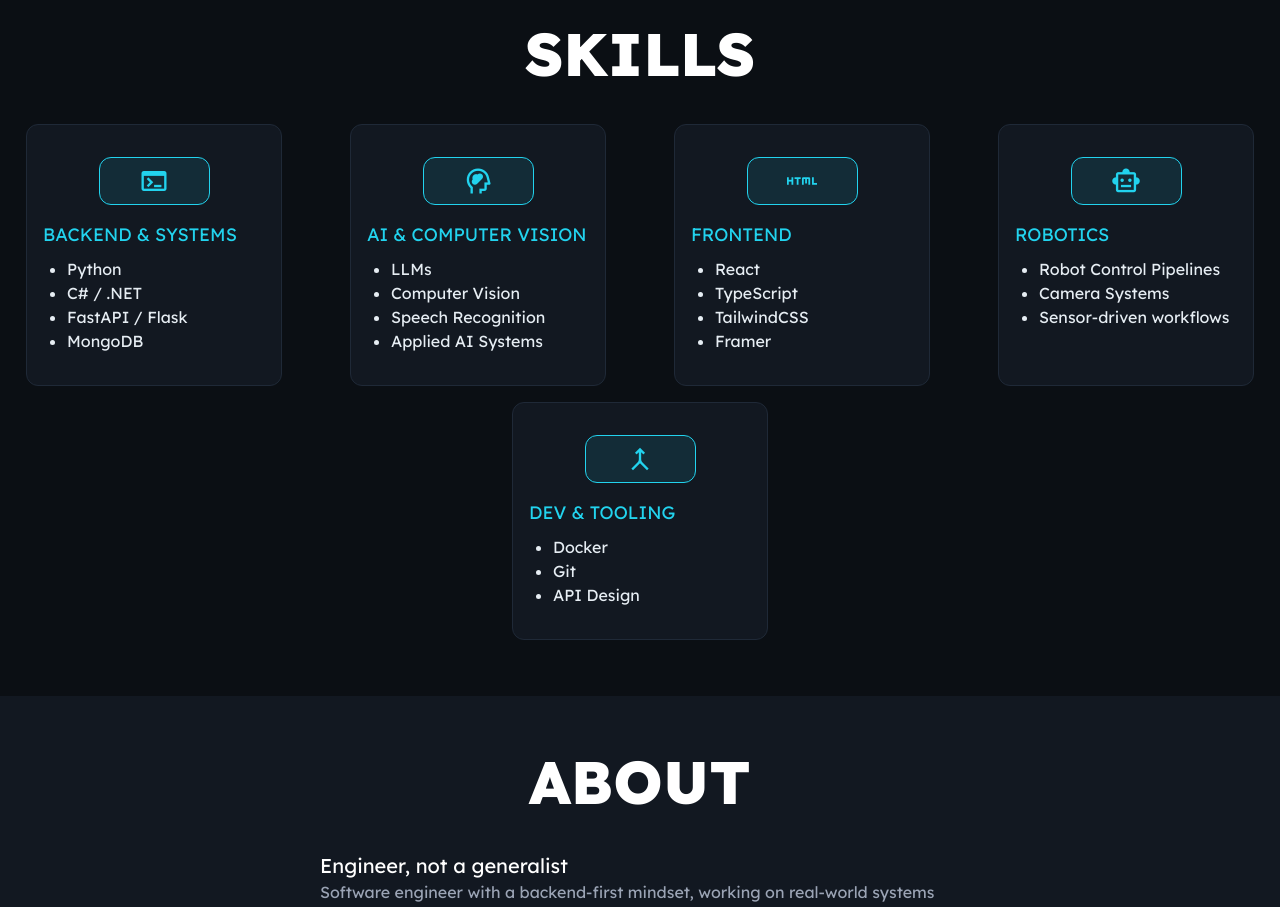
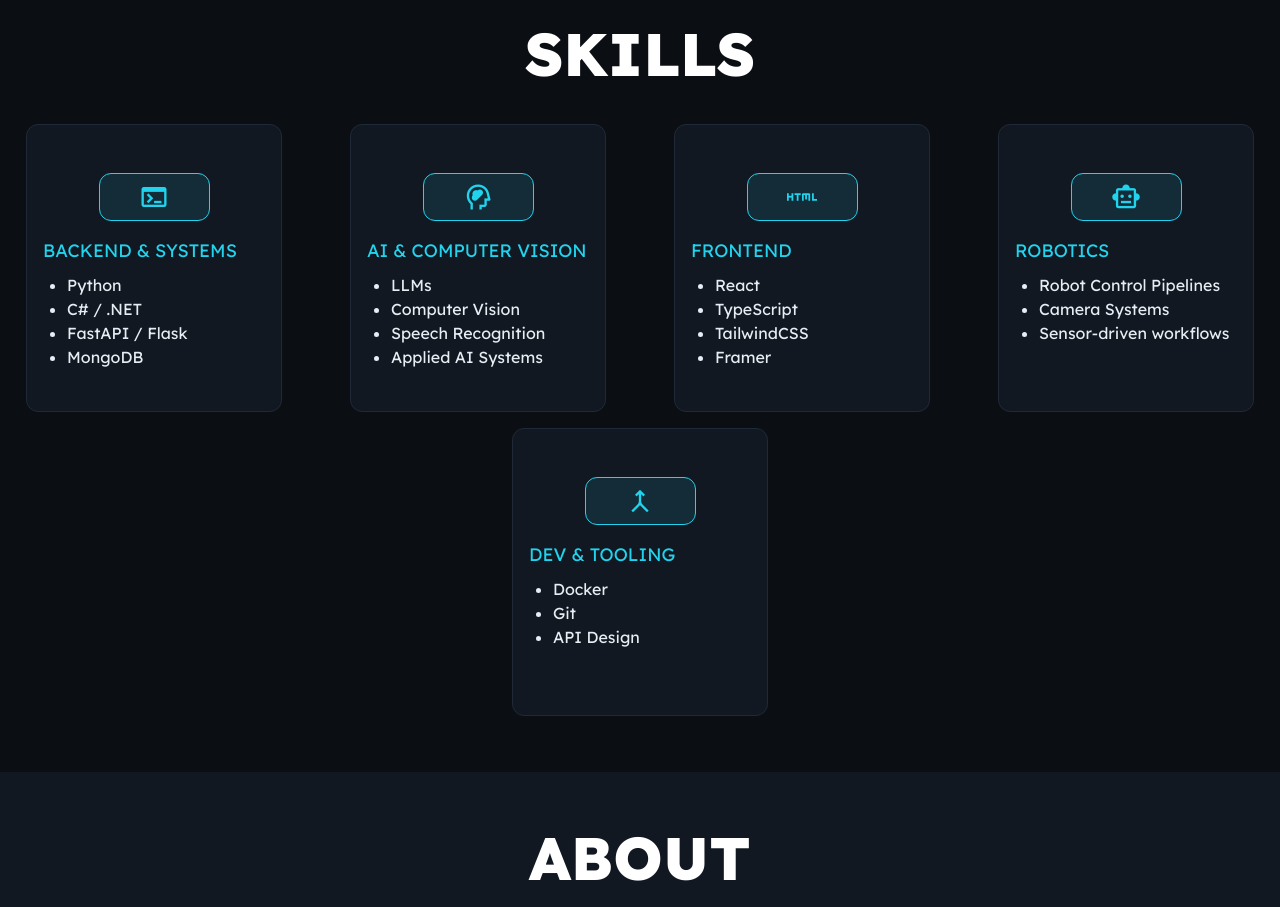
Before and after one commit to mehdihmr/portfolio_onepage, a React (Vite) app: page / in a window 1280 px wide. Shown: the part 1420-2327 px from the top of the page. Built offline with nearby package versions, Linux system fonts and the light colour scheme.

Commit message:
make the skill items better

```diff
--- a/src/skills/skillItem.tsx
+++ b/src/skills/skillItem.tsx
@@ -11,7 +11,7 @@
 
 export default function SkillItem({ data }: SkillItemProps) {
   return (
-    <div className="flex flex-col w-64 px-4 py-8 rounded-xl font-primary border border-border justify-start bg-surface hover:scale-110">
+    <div className="flex flex-col w-64 px-4 pt-12 rounded-xl font-primary border border-border justify-start bg-surface hover:scale-110 min-h-72">
       <span className={`material-symbols-outlined mx-auto p-2 text-accent rounded-xl bg-accent/10 w-1/2 text-center border border-accent`} style={{ fontSize: "30px" }}>
         {data.symbol}
       </span>
```
